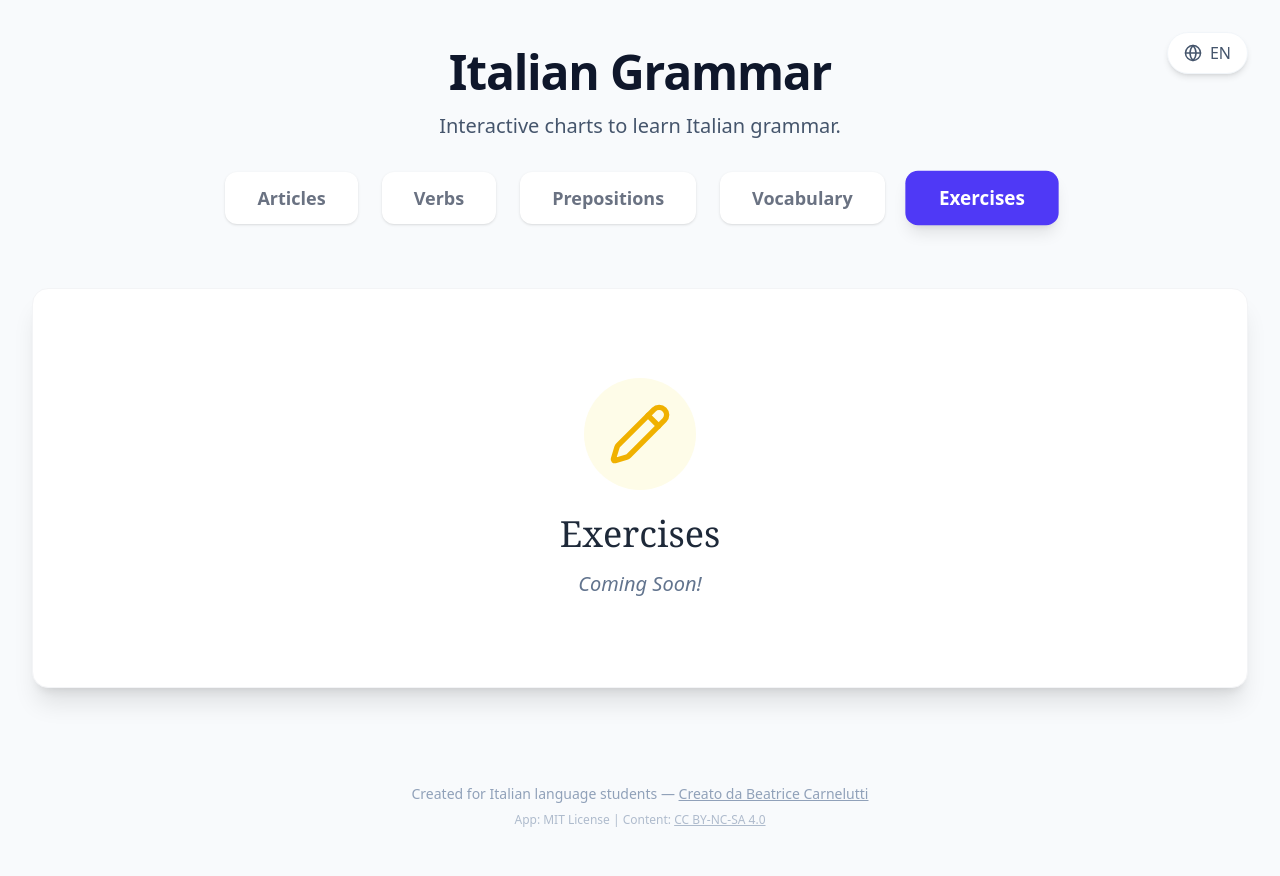
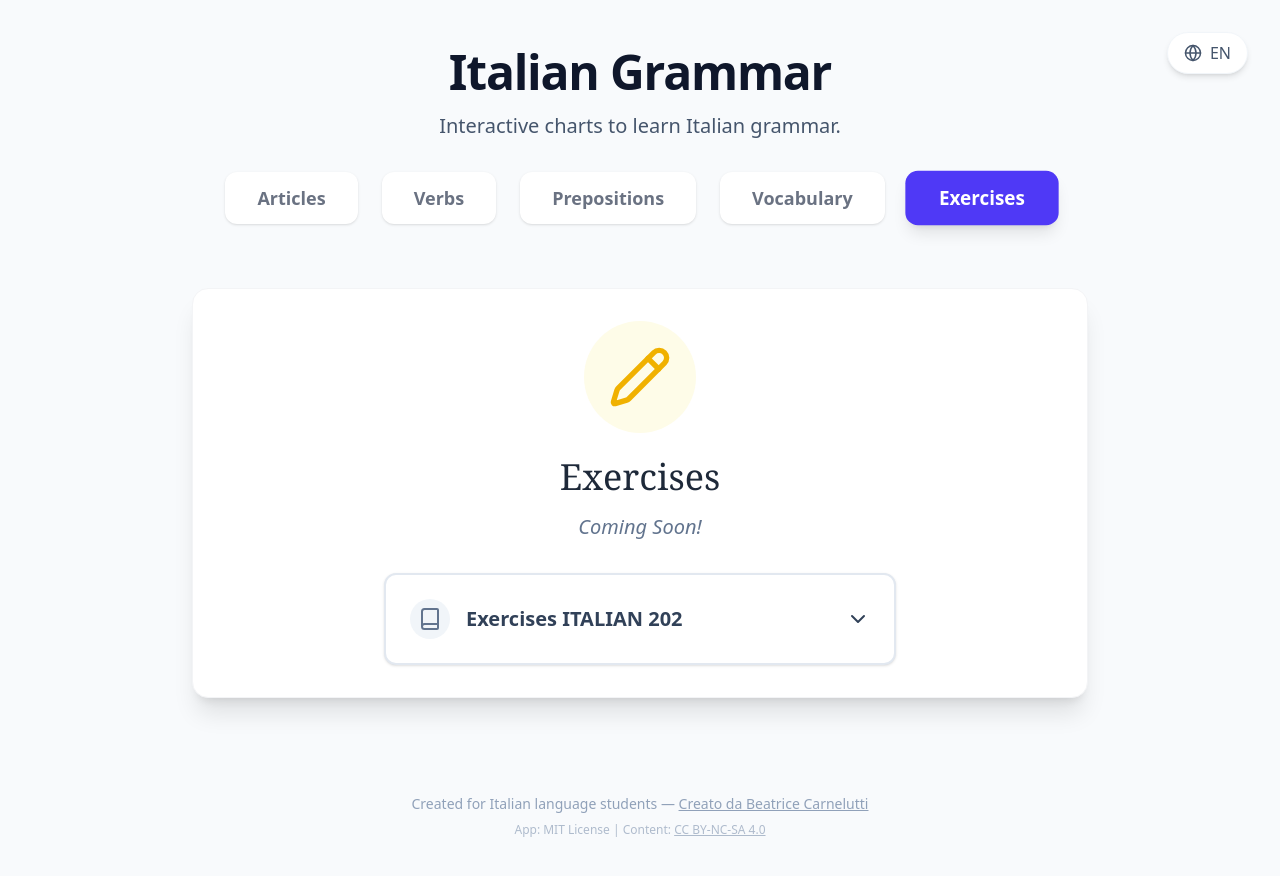
Before and after one commit to bcarnelutti/grammatica-italiana, a React (Vite) app: page / in a window 1280 px wide. Both pictures are taken after a click on the button "Exercises". Shown: the top 876 px of the page. Built offline with nearby package versions, Linux system fonts and the light colour scheme.

Commit message:
Add collapsible Exercises ITALIAN 202 button to Exercises page

```diff
--- a/src/Exercises.tsx
+++ b/src/Exercises.tsx
@@ -1,21 +1,76 @@
+import { useState } from 'react';
+import { motion, AnimatePresence } from 'framer-motion';
 import { useLanguage } from './LanguageContext';
-import { Pencil } from 'lucide-react';
+import { Pencil, ChevronDown, ChevronUp, Book } from 'lucide-react';
 
 const Exercises = () => {
   const { t } = useLanguage();
+  const [is202Expanded, setIs202Expanded] = useState(false);
 
   return (
-    <section className="my-12 p-8 bg-white rounded-2xl shadow-xl border border-gray-100 flex flex-col items-center justify-center min-h-[400px]">
+    <div className="space-y-8 my-12 max-w-4xl mx-auto">
+      <section className="p-8 bg-white rounded-2xl shadow-xl border border-gray-100 flex flex-col items-center justify-center min-h-[300px]">
         <div className="bg-yellow-50 p-6 rounded-full mb-6">
             <Pencil size={64} className="text-yellow-500" />
         </div>
         <h2 className="text-4xl font-serif text-center mb-4 text-gray-800">
           {t('exercises.title')}
         </h2>
-        <p className="text-xl text-slate-500 italic">
+        <p className="text-xl text-slate-500 italic mb-8">
             {t('exercises.comingSoon')}
         </p>
-    </section>
+
+        {/* Collapsible Section ITALIAN 202 */}
+        <div className="w-full max-w-lg">
+            <motion.button
+                onClick={() => setIs202Expanded(!is202Expanded)}
+                whileHover={{ scale: 1.02 }}
+                whileTap={{ scale: 0.98 }}
+                className={`w-full flex items-center justify-between p-6 rounded-xl border-2 transition-all shadow-sm ${
+                    is202Expanded
+                        ? 'bg-indigo-50 border-indigo-200 text-indigo-800'
+                        : 'bg-white border-slate-200 text-slate-700 hover:border-indigo-200'
+                }`}
+            >
+                <div className="flex items-center gap-4">
+                    <div className={`p-2 rounded-full ${is202Expanded ? 'bg-indigo-100' : 'bg-slate-100'}`}>
+                        <Book size={24} className={is202Expanded ? 'text-indigo-600' : 'text-slate-500'} />
+                    </div>
+                    <span className="text-xl font-bold">{t('exercises.italian202')}</span>
+                </div>
+                {is202Expanded ? <ChevronUp /> : <ChevronDown />}
+            </motion.button>
+
+            <AnimatePresence>
+                {is202Expanded && (
+                    <motion.div
+                        initial={{ opacity: 0, height: 0, marginTop: 0 }}
+                        animate={{ opacity: 1, height: 'auto', marginTop: 16 }}
+                        exit={{ opacity: 0, height: 0, marginTop: 0 }}
+                        className="overflow-hidden"
+                    >
+                        <div className="p-6 bg-white rounded-xl border border-slate-100 shadow-inner">
+                            <p className="text-slate-500 italic text-center">
+                                Contenuto del corso 202 in arrivo...
+                            </p>
+                            {/* Placeholder for actual exercises links/content */}
+                            <ul className="mt-4 space-y-2">
+                                <li className="p-3 bg-slate-50 rounded-lg text-slate-400 text-sm flex items-center gap-2">
+                                    <span className="w-2 h-2 rounded-full bg-slate-300"></span>
+                                    Esercizio 1 (Placeholder)
+                                </li>
+                                <li className="p-3 bg-slate-50 rounded-lg text-slate-400 text-sm flex items-center gap-2">
+                                    <span className="w-2 h-2 rounded-full bg-slate-300"></span>
+                                    Esercizio 2 (Placeholder)
+                                </li>
+                            </ul>
+                        </div>
+                    </motion.div>
+                )}
+            </AnimatePresence>
+        </div>
+      </section>
+    </div>
   );
 };
 
--- a/src/translations.ts
+++ b/src/translations.ts
@@ -13,7 +13,8 @@ export const translations = {
     },
     exercises: {
       title: "Esercizi",
-      comingSoon: "Presto disponibili!"
+      comingSoon: "Presto disponibili!",
+      italian202: "Esercizi ITALIAN 202"
     },
     common: {
       masculine: "Maschile",
@@ -118,7 +119,8 @@ export const translations = {
     },
     exercises: {
       title: "Exercises",
-      comingSoon: "Coming Soon!"
+      comingSoon: "Coming Soon!",
+      italian202: "Exercises ITALIAN 202"
     },
     common: {
       masculine: "Masculine",
```
